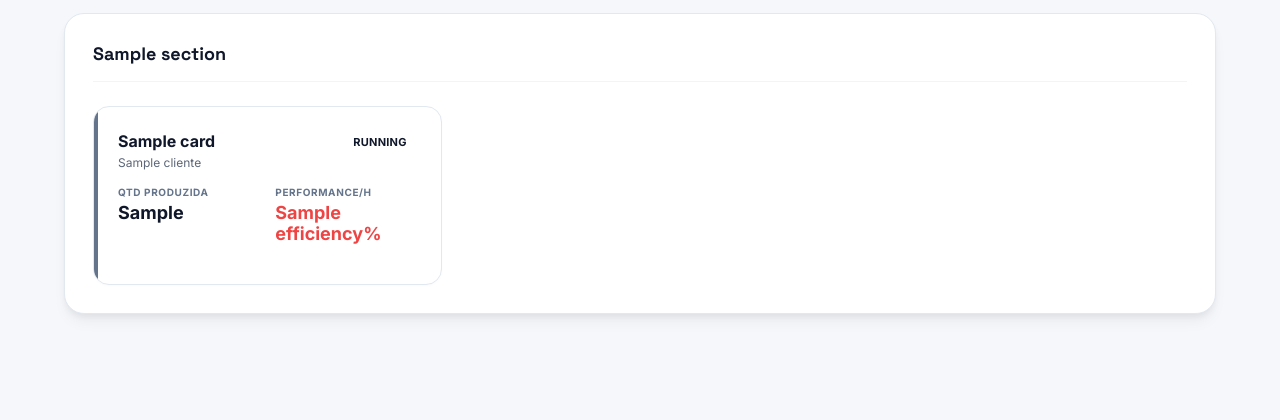
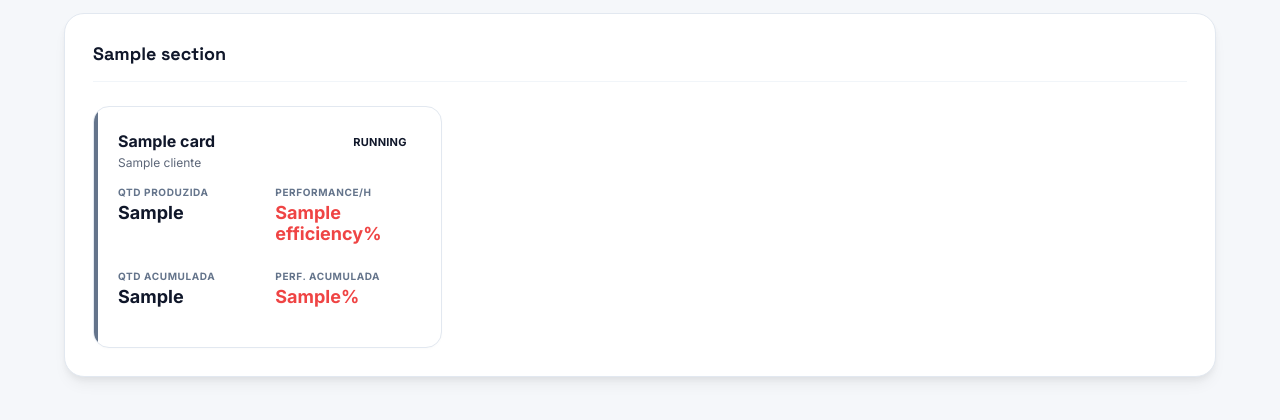
Before and after one commit to alvaroduart/EP_APONTAMENTO_PRODUCAO, a Django app: template producao/templates/producao/admin_dashboard.html in a window 1280 px wide. Shown: the part 279-699 px from the top of the page. Run offline with Django 4.2, Linux system fonts and the light colour scheme; the template is opened without the code that fills it: most values are stand-ins (such as "Sample title", 1, 10 or a date in 2020).

Commit message:
acumulados

```diff
--- a/producao/infrastructure/repositories.py
+++ b/producao/infrastructure/repositories.py
@@ -84,6 +84,7 @@ class GoogleSheetsProducaoRepository(IProducaoRepository):
                     'quantidade': r[8].strip(),
                     'hora_hora': r[9].strip(),  # Column J
                     'oee_eficiencia': r[12].strip() if len(r) > 12 else "",  # Column M
+                    'performance_acumulada_raw': r[13].strip() if len(r) > 13 else "",  # Column N
                 })
         return apontamentos
 
--- a/producao/templates/producao/admin_dashboard.html
+++ b/producao/templates/producao/admin_dashboard.html
@@ -266,7 +266,7 @@
             display: flex;
             flex-direction: column;
             justify-content: space-between;
-            min-height: 170px;
+            min-height: 210px;
         }
 
         .card:hover {
@@ -672,6 +672,20 @@
                                     {{ card.efficiency }}%
                                 </span>
                             </div>
+                            <div class="metric" style="margin-top: 10px;">
+                                <span class="metric-label">QTD ACUMULADA</span>
+                                <span class="metric-value">{{ card.qtd_acumulada }}</span>
+                            </div>
+                            <div class="metric" style="margin-top: 10px;">
+                                <span class="metric-label">PERF. ACUMULADA</span>
+                                <span class="metric-value
+                                    {% if card.performance_acumulada >= 80 %}eff-good
+                                    {% elif card.performance_acumulada >= 60 %}eff-warning
+                                    {% else %}eff-danger
+                                    {% endif %}">
+                                    {{ card.performance_acumulada }}%
+                                </span>
+                            </div>
                         </div>
                     </div>
 
```
Also changed, not shown: producao/presentation/views.py (+20 -7 lines).
